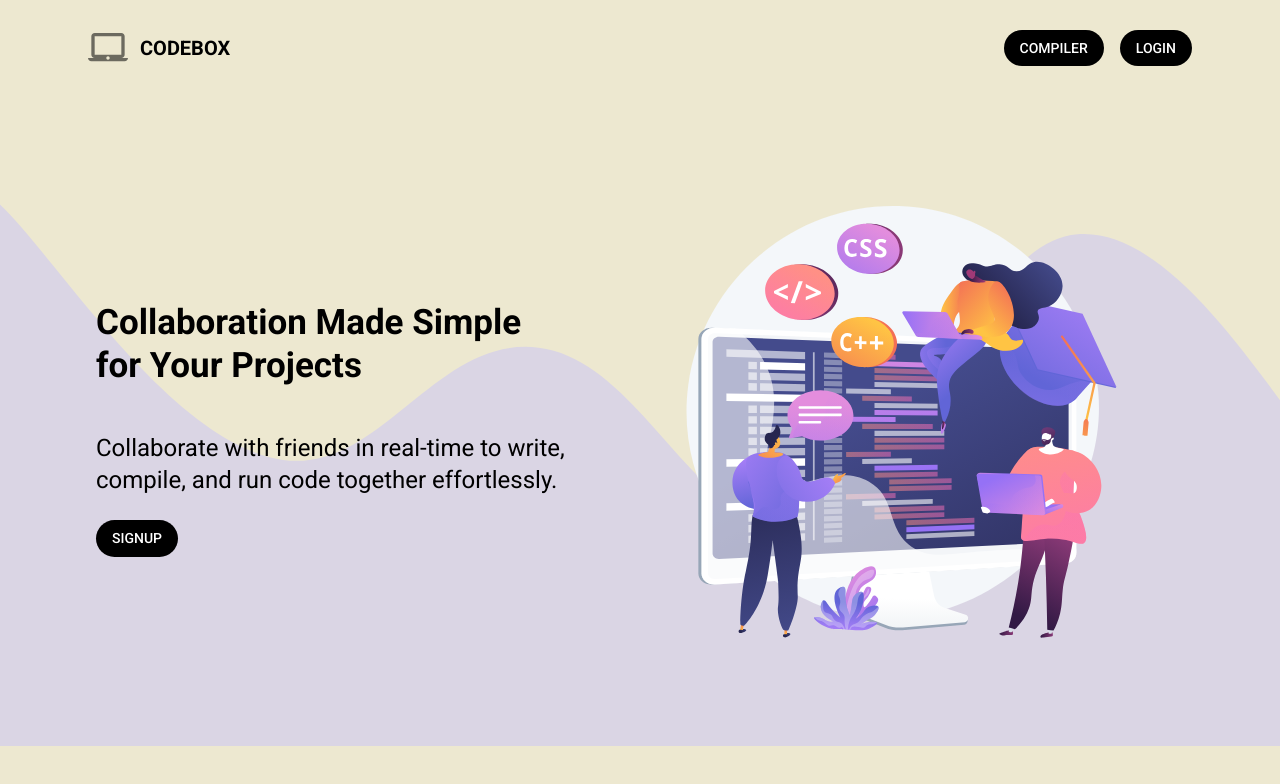
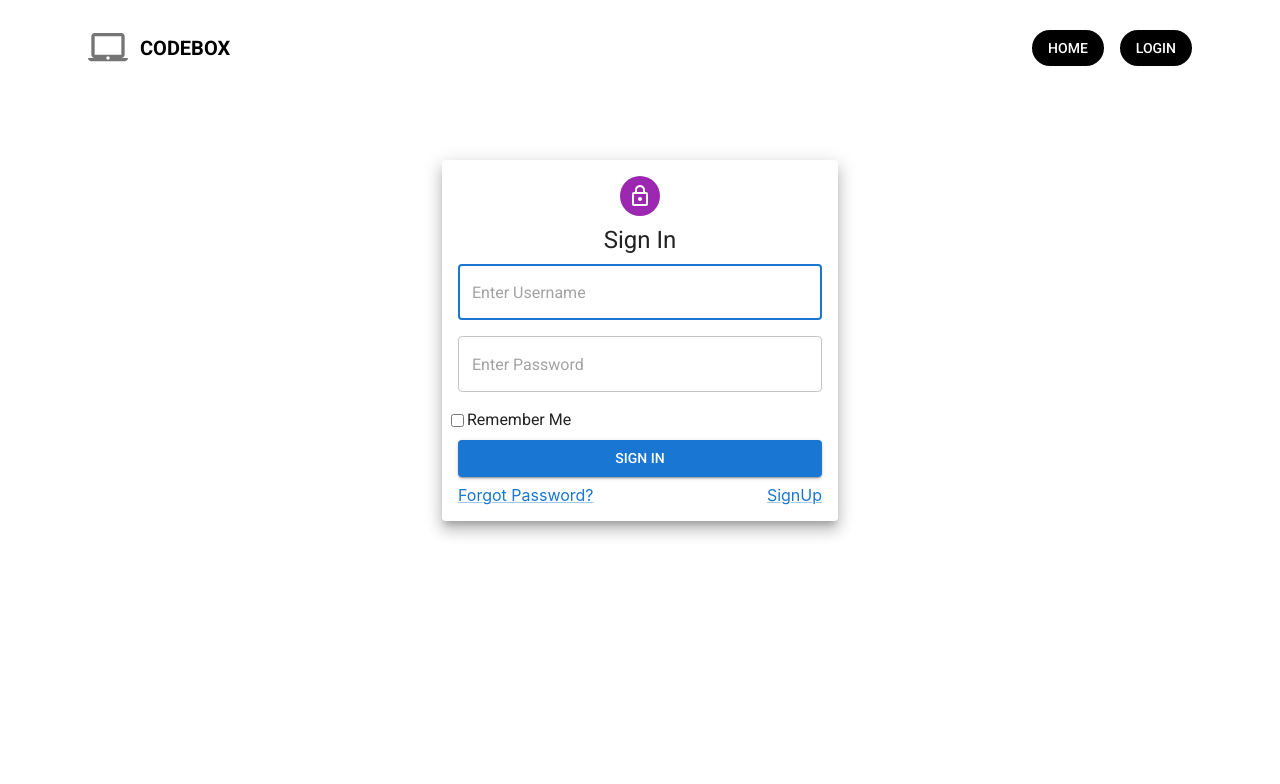
Before and after one commit to aadhil2k4/CodeBox, a React (Create React App) app in the folder frontend/: page / in a window 1280 px wide. Shown: the top 784 px of the page. Built offline with nearby package versions, Linux system fonts and the light colour scheme.

Commit message:
added login page and react router intallation

```diff
--- a/frontend/package.json
+++ b/frontend/package.json
@@ -15,6 +15,7 @@
     "react-avatar": "^5.0.3",
     "react-dom": "^18.3.1",
     "react-hot-toast": "^2.4.1",
+    "react-router-dom": "^6.27.0",
     "react-scripts": "5.0.1",
     "socket.io-client": "^4.8.0",
     "web-vitals": "^2.1.4"
--- a/frontend/src/components/Home.jsx
+++ b/frontend/src/components/Home.jsx
@@ -1,13 +1,15 @@
 import React from 'react'
 import { Box } from '@mui/material'
-import Navbar from "./Navbar.jsx"
-import HeroSection from './HeroSection.jsx'
+//import Navbar from "./Navbar.jsx"
+//import HeroSection from './HeroSection.jsx'
+import Login from './Login.jsx'
 
 const Home = () => {
   return (
-    <Box sx={{ width: '100vw', height: '100vh', overflowX: 'hidden', backgroundColor:"#EDE8D0" }}>
-      <Navbar />
-      <HeroSection />
+    <Box sx={{ width: '100vw', height: '100vh', overflowX: 'hidden' }}>
+      {/*<Navbar />
+      <HeroSection />*/}
+      <Login />
     </Box>
   )
 }
--- /dev/null
+++ b/frontend/src/components/Login.jsx
@@ -0,0 +1,57 @@
+import { Container, Paper, Avatar, Typography, Box, TextField, FormControlLabel, Button, Grid2, Link } from '@mui/material'
+import Navbar from './Navbar'
+import React from 'react'
+import LockOutlinedIcon from '@mui/icons-material/LockOutlined'
+import { Link as RouterLink } from "react-router-dom"
+
+const Login = () => {
+
+    const handleSubmit = () =>{
+        console.log('Login')
+    }
+
+  return (
+    <>
+    <Navbar />
+    <Container maxWidth="xs">
+        <Paper elevation={10} sx={{marginTop:8, padding:2}}>
+            <Avatar sx={{
+                mx:'auto',
+                bgcolor:'secondary.main',
+                textAlign:'center',
+                mb:1
+            }}>
+                <LockOutlinedIcon />
+            </Avatar>
+            <Typography component='h1' variant='h5' sx={{textAlign:'center'}}>
+                Sign In
+            </Typography>
+            <Box component='form' onSubmit={handleSubmit} noValidate sx={{mt:1}}>
+                <TextField placeholder='Enter Username' fullWidth required autoFocus sx={{mb:2}}></TextField>
+                <TextField placeholder='Enter Password' fullWidth required sx={{mb:2}} type='password'></TextField>
+                <FormControlLabel control={<input type='checkbox' />} label='Remember Me'></FormControlLabel>
+                <Button type='submit' variant='contained' fullWidth sx={{mt:1}}>
+                    Sign In
+                </Button>
+            </Box>
+            <Grid2 container justifyContent={'space-between'} sx={{mt:1}}>
+                <Grid2 item>
+                    <Link component={RouterLink} to='/forgot'>
+                        Forgot Password?
+                    </Link>
+
+                </Grid2>
+                <Grid2 item>
+                    <Link component={RouterLink} to='/forgot'>
+                        SignUp
+                    </Link>
+
+                </Grid2>
+            </Grid2>
+        </Paper>
+    </Container>
+    </>
+  )
+}
+
+export default Login
--- a/frontend/src/components/Navbar.jsx
+++ b/frontend/src/components/Navbar.jsx
@@ -38,7 +38,7 @@ const Navbar = () => {
               "&:hover": { bgcolor: "grey" },
             }}
           >
-            Compiler
+            Home
           </Button>
           <Button
             sx={{
```
Also changed, not shown: frontend/src/index.js (+3 -4 lines), 1 other file (tests, documents, lock files or other folders).
